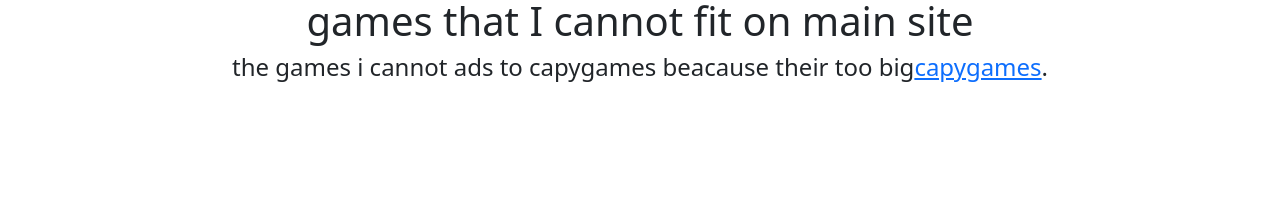
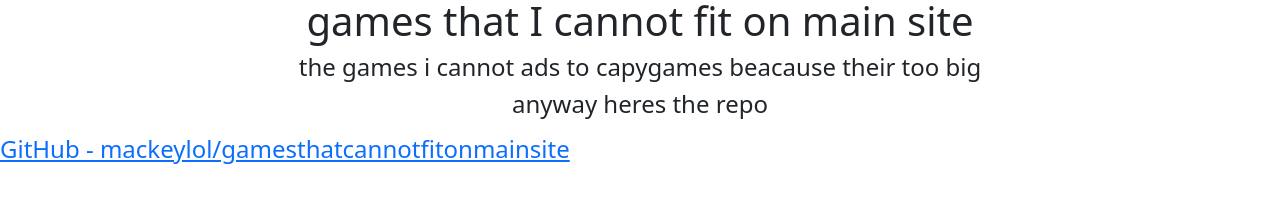
Before and after one commit to mackeylol/gamesthatcannotfitonmainsite, a plain HTML site: page index.html in a window 1280 px wide. Shown: the part 245-448 px from the top of the page. Drawn offline with nearby package versions, Linux system fonts and the light colour scheme; a script that the page names is missing.

Commit message:
Update index.html

```diff
--- a/index.html
+++ b/index.html
@@ -10,6 +10,9 @@
   <br>
 games that I cannot fit on main site  <br>
 </h1>
-<h4 align="center">the games i cannot ads to capygames beacause their too big<a href="/" target="_blank">capygames</a>.</h4>
+<h4 align="center">the games i cannot ads to capygames beacause their too big
+
+<h4 align="center">anyway heres the repo</h4>
 <p align="center">
-<h4 align="center">
+<blockquote class="embedly-card"><h4><a href="https://github.com/mackeylol/gamesthatcannotfitonmainsite">GitHub - mackeylol/gamesthatcannotfitonmainsite</a></h4>
+<script async src="//cdn.embedly.com/widgets/platform.js" charset="UTF-8"></script>
```
